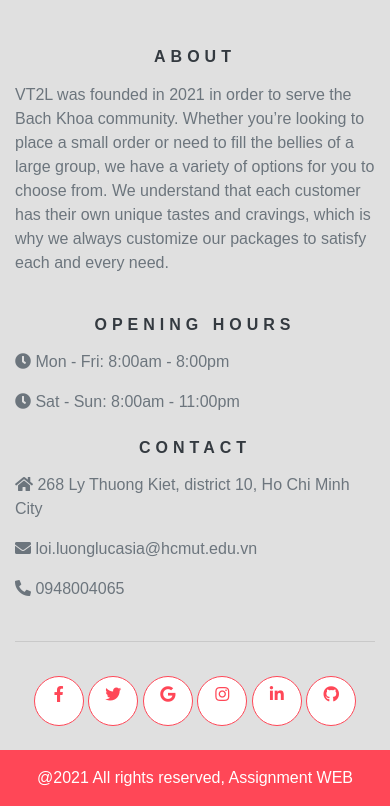
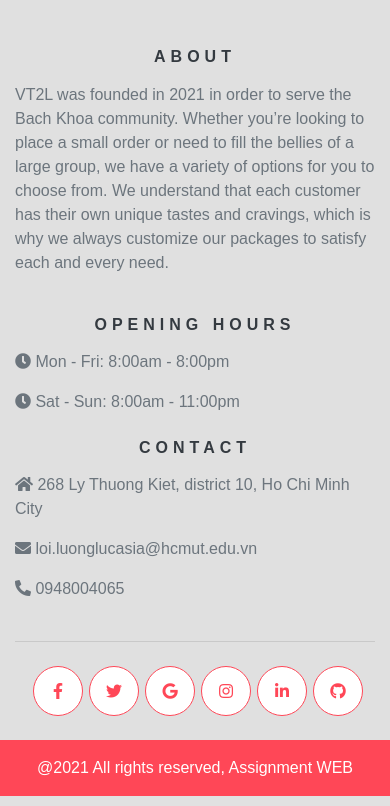
Before and after one commit to PhuLoi-1911545/LaptrinhWeb, a PHP site: page /assignmentWEB/cart.php in a window 390 px wide. Shown: the part 937-1743 px from the top of the page. Run offline with PHP 8.4, Linux system fonts and the light colour scheme.

Commit message:
final ver2

```diff
--- a/css/style.css
+++ b/css/style.css
@@ -218,6 +218,9 @@ fieldset {
 .btn__socials {
     width: 50px !important;
     height: 50px !important;
+    display: flex;
+    align-items: center;
+    justify-content: center;
 }
 
 /* 8. Order */
@@ -230,7 +233,7 @@ fieldset {
 }
 
 .order {
-    width: 75%;
+    width: 60%;
     margin: 0 auto;
 }
 
@@ -360,9 +363,8 @@ fieldset {
     }
 
     .btn__socials-mobile {
-        margin-top: 10px;
         margin-right: 0 !important;
-        margin-left: 0 !important;
+        margin-left: 6px !important;
     }
 
     .food-order {
@@ -375,6 +377,8 @@ fieldset {
     }
 }
 
+
+/* ***** Keyframe ***** */
 .login-success {
     color: greenyellow;
 }
--- a/partials_front/footer.php
+++ b/partials_front/footer.php
@@ -49,7 +49,7 @@
                 <hr class="mb-4" />
 
                 <!-- Section: Social media -->
-                <section class="mb-4 text-center">
+                <section class="mb-4 d-flex justify-content-center">
                     <a class="btn btn__login btn__socials btn__socials-mobile rounded-circle" href="#">
                         <i class="fab fa-facebook-f"></i>
                     </a>
```
